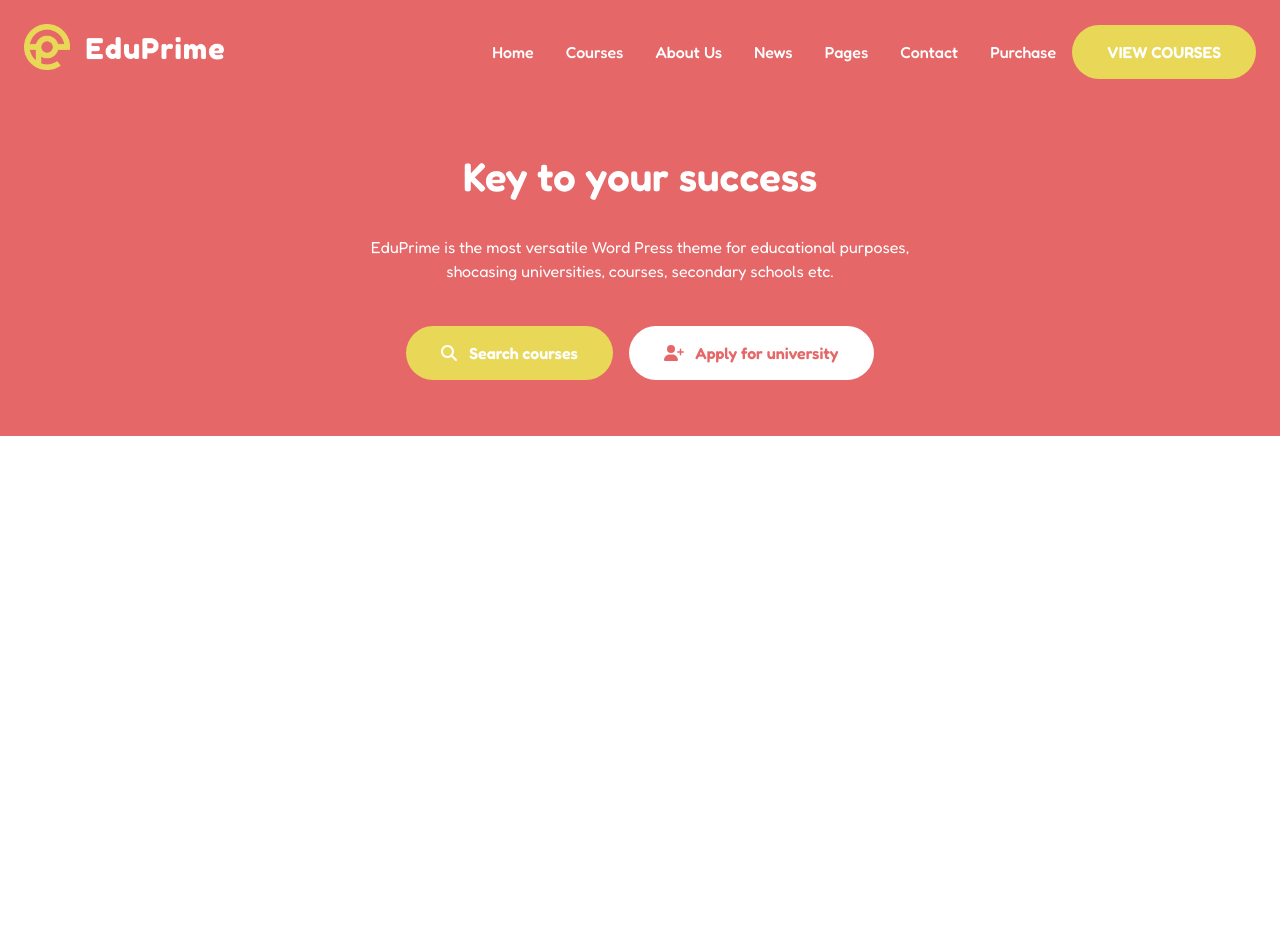
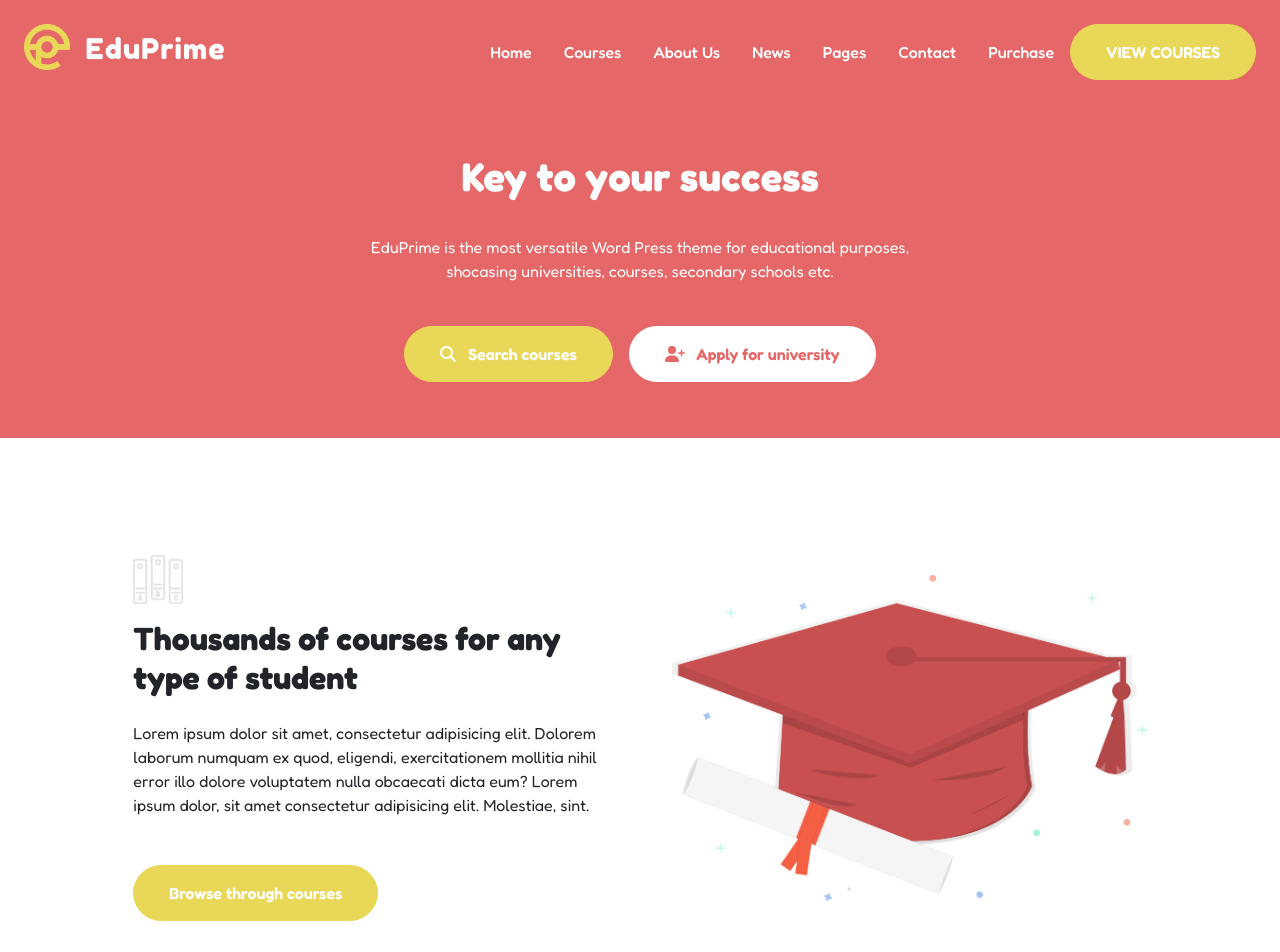
Before and after one commit to IreneChicca/proj-html-vuejs, a Vue app: page / in a window 1280 px wide. Shown: the top 952 px of the page. Before the commit the page ends 800 px from the top, so only its background shows below. Built offline with nearby package versions, Linux system fonts and the light colour scheme.

Commit message:
Add section II - courses

```diff
--- a/src/components/AppHeader.vue
+++ b/src/components/AppHeader.vue
@@ -58,10 +58,5 @@ header {
       color: var(--secondary-color);
     }
   }
-
-  .hover:hover {
-    background-color: #fff;
-    color: var(--primary-color);
-  }
 }
 </style>
--- a/src/components/AppMain.vue
+++ b/src/components/AppMain.vue
@@ -5,7 +5,7 @@ export default {
   data() {
     return {
       title: "App Main",
-      btnText: ["Search courses", "Apply for university"],
+      btnText: ["Search courses", "Apply for university",'Browse through courses'],
     };
   },
 
@@ -16,7 +16,7 @@ export default {
 <template>
   <main>
     <!-- section I - Jumbo -->
-    <div class="jumbo text-center pb-5">
+    <section class="jumbo text-center container-fluid pb-5">
       <div>
         <h1 class="pt-5">Key to your success</h1>
         <p class="m-auto">
@@ -40,19 +40,37 @@ export default {
           </div>
         </div>
       </div>
-    </div>
+    </section>
+
+    <!-- section II - Thousands courses -->
+    <section class="courses container m-auto d-flex justify-content-evenly align-items-center">
+      <div class="col-5">
+        <img src="../assets/img/img/Books-icon.png" alt="" class="i-book pb-3">
+        <h2>Thousands of courses for any type of student</h2>
+        <p class="pt-4">
+          Lorem ipsum dolor sit amet, consectetur adipisicing elit. Dolorem
+          laborum numquam ex quod, eligendi, exercitationem mollitia nihil error
+          illo dolore voluptatem nulla obcaecati dicta eum? Lorem ipsum dolor,
+          sit amet consectetur adipisicing elit. Molestiae, sint.
+         <div class="pt-5"><Button :text="btnText[2]" color="gold"></Button></div>
+        </p>
+      </div>
+      <div class="col-5"> <img src="../assets/img/img/Graduation-Illustration.png" alt=""></div>
+    </section>
 
     <!-- -->
     <!-- -->
     <!-- -->
-    <div class=""></div>
-    <div class=""></div>
-    <div class=""></div>
-    <div class=""></div>
-    <div class=""></div>
-    <div class=""></div>
-    <div class=""></div>
-    <div class=""></div>
+
+    <section></section>
+    <section></section>
+    <section></section>
+    <section></section>
+    <section></section>
+    <section></section>
+    <section></section>
+    <section></section>
+    <section></section>
   </main>
 </template>
 
@@ -63,11 +81,22 @@ export default {
   background-color: var(--primary-color);
   color: #fff;
   h1 {
-    font-weight: 600;
+    font-weight: 700;
   }
   p {
     width: 600px;
     padding: 35px 0 !important;
   }
 }
+
+// section II - Courses
+
+.courses{
+    height: 600px;
+
+    .i-book{width: 50px;
+    }
+
+    h2{font-weight: 700;}
+}
 </style>
--- a/src/components/Button.vue
+++ b/src/components/Button.vue
@@ -45,10 +45,22 @@ button {
 
 .btn-secondary {
   background-color: var(--secondary-color);
+  border: 1px solid var(--secondary-color);
+  &:hover {
+    background-color: #fff;
+    color: var(--primary-color);
+    border: 1px solid var(--primary-color);
+  }
 }
 
 .btn-white {
   background-color: #fff;
   color: var(--primary-color);
+  border: 1px solid #fff;
+  &:hover {
+    background-color: var(--primary-color);
+    color: #fff;
+    border: 1px solid #fff;
+  }
 }
 </style>
```
